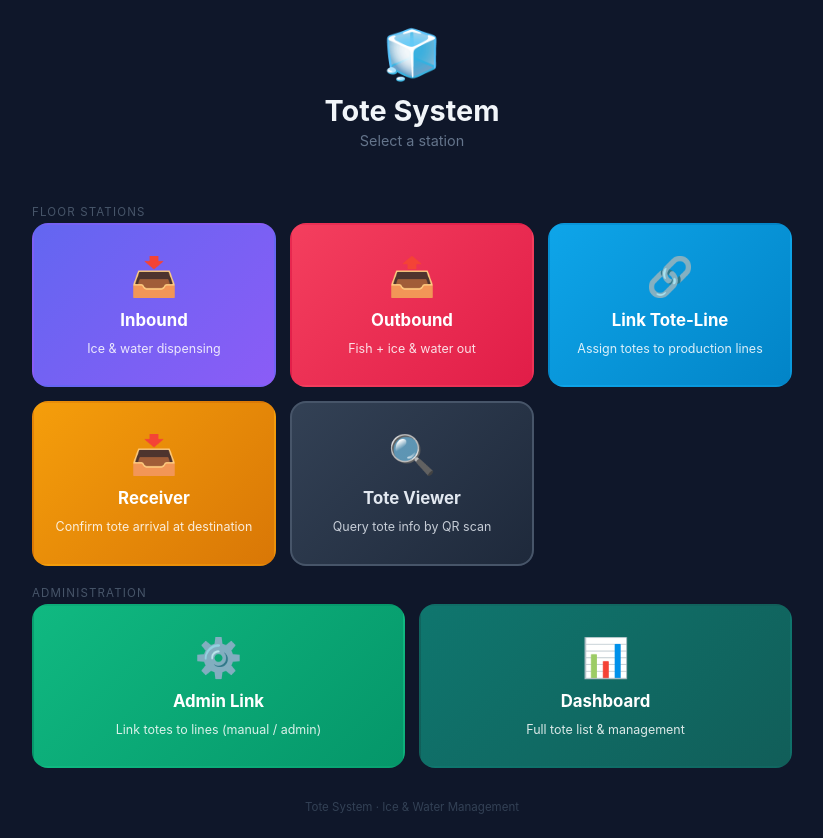
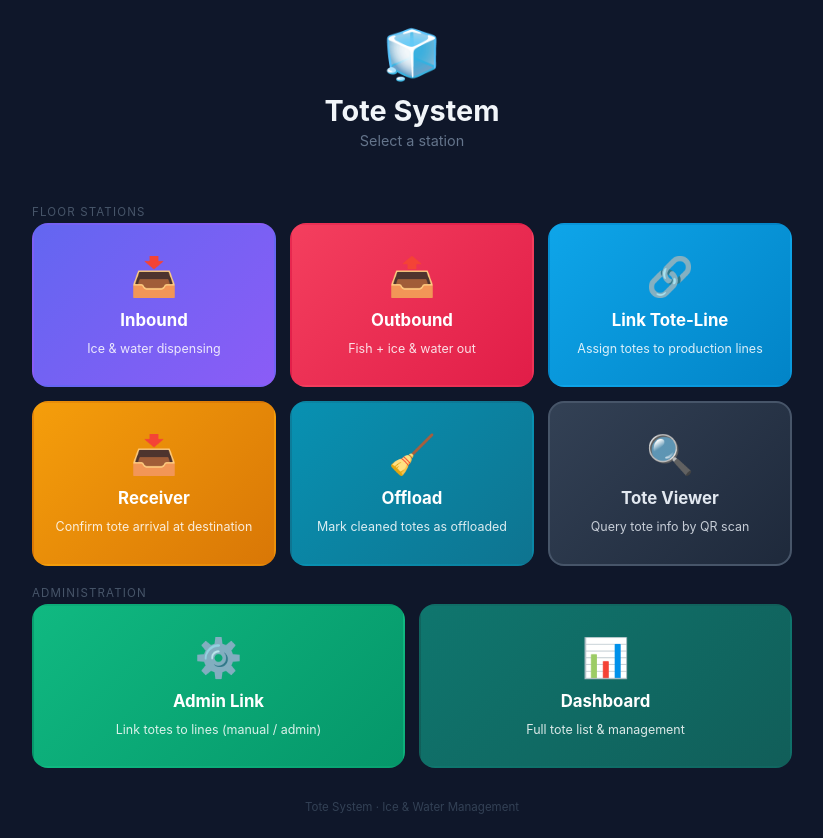
Before and after one commit to ayam-brand-IOT/Tote_backend, a website: page public/index.html in a window 1280 px wide. Shown: the whole page, without its empty margins (228-1051 px from the left). Drawn offline with Linux system fonts and the light colour scheme.

Commit message:
Added ofloaded station

```diff
--- a/public/index.html
+++ b/public/index.html
@@ -88,6 +88,9 @@
     .c-receiver { background: linear-gradient(135deg,#f59e0b,#d97706); color:white; }
     .c-receiver:hover { border-color: #fbbf24; }
 
+    .c-offload  { background: linear-gradient(135deg,#0891b2,#0e7490); color:white; }
+    .c-offload:hover  { border-color: #22d3ee; }
+
     .c-viewer   { background: linear-gradient(135deg,#334155,#1e293b); color:#e2e8f0; border:2px solid #475569; }
     .c-viewer:hover   { border-color: #94a3b8; }
 
@@ -137,6 +140,11 @@
       <span class="card-title">Receiver</span>
       <span class="card-desc">Confirm tote arrival at destination</span>
     </a>
+    <a href="/offloaded.html" class="card c-offload">
+      <span class="card-icon">🧹</span>
+      <span class="card-title">Offload</span>
+      <span class="card-desc">Mark cleaned totes as offloaded</span>
+    </a>
     <a href="/viewer.html" class="card c-viewer">
       <span class="card-icon">🔍</span>
       <span class="card-title">Tote Viewer</span>
```
